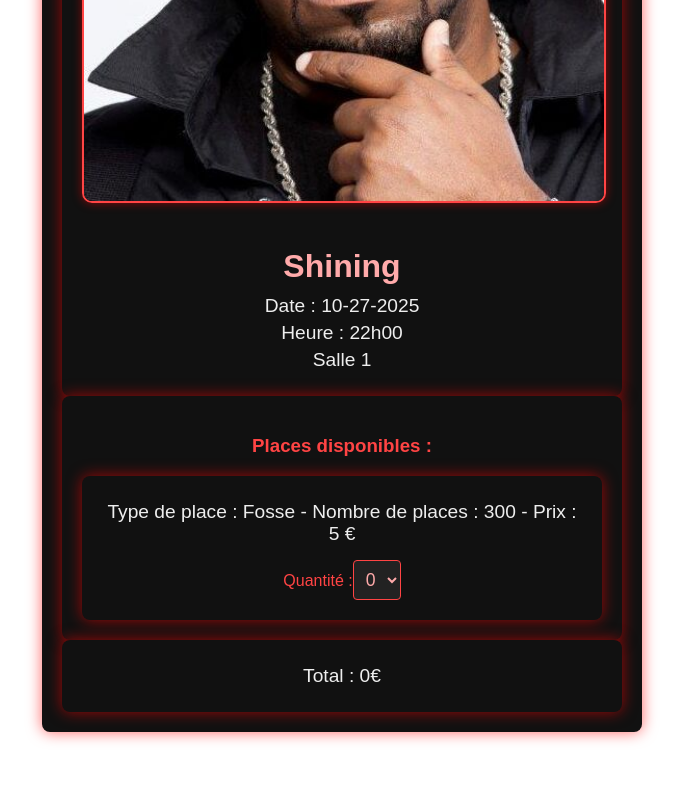
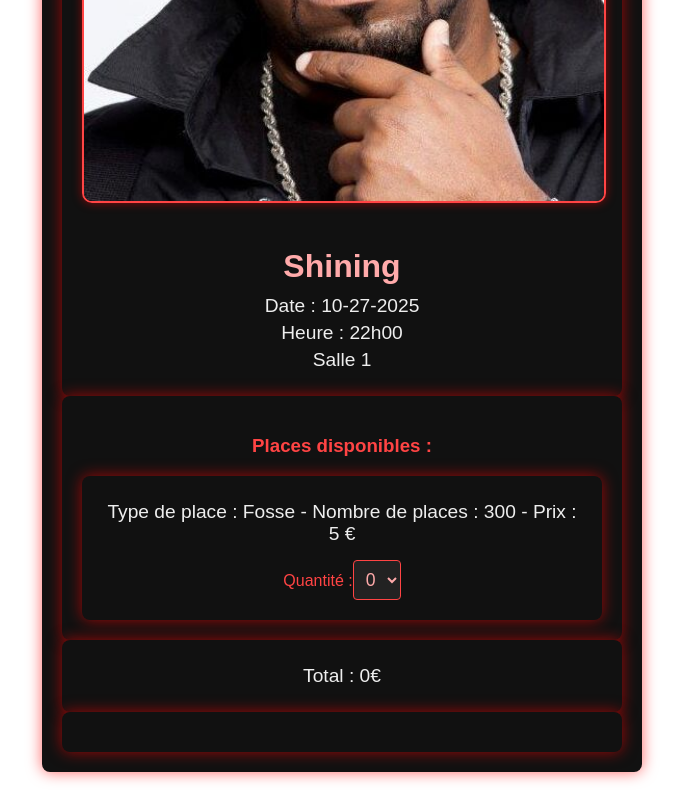
Before and after one commit to Zuuret/SAE-S3-S4_Creepy_Night, a Vue app: page /cinepeur/1 in a window 1280 px wide. Shown: the part 707-1507 px from the top of the page, without its empty margins (298-981 px from the left). Before the commit the page ends 1467 px from the top, so only its background shows below. Built offline with nearby package versions, Linux system fonts and the light colour scheme.

Commit message:
Espacement sur bouton de confirmation de commande + changement de la vue de la réserv' expo

```diff
--- a/src/views/ReservationCinepeurConfirmation.vue
+++ b/src/views/ReservationCinepeurConfirmation.vue
@@ -25,9 +25,11 @@
     <div>
       <p>Total : {{ prixTotal }}€</p>
     </div>
-    <router-link v-if="prixTotal != 0" :to="`/cinepeur/${filmById.id}/validate`">
-      <button>Obtenir ma place</button>
-    </router-link>
+    <div>
+      <router-link v-if="prixTotal != 0" :to="`/cinepeur/${filmById.id}/validate`">
+        <button>Obtenir ma place</button>
+      </router-link>
+    </div>
   </div>
 </template>
 
--- a/src/views/ReservationExpo.vue
+++ b/src/views/ReservationExpo.vue
@@ -15,7 +15,7 @@
         <div>
           <div class="form-group">
             <label>Nom/Prénom :</label>
-            <input type="text" placeholder="Entrez votre nom et prénom" v-model="form.createur" />
+            <input type="text" placeholder="Entrez votre nom de créateur" v-model="form.createur" />
           </div>
 
           <div class="form-group">
```
